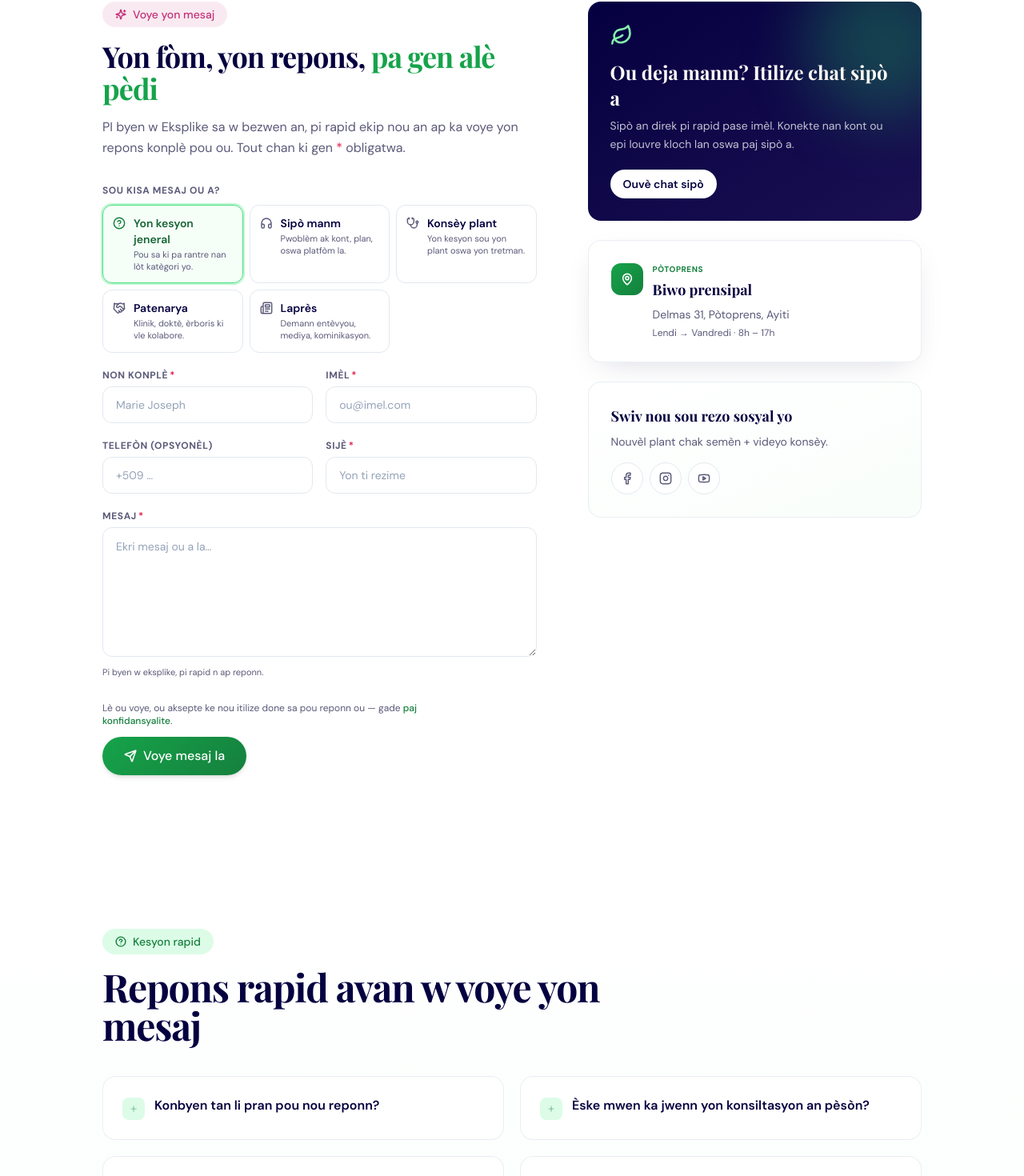
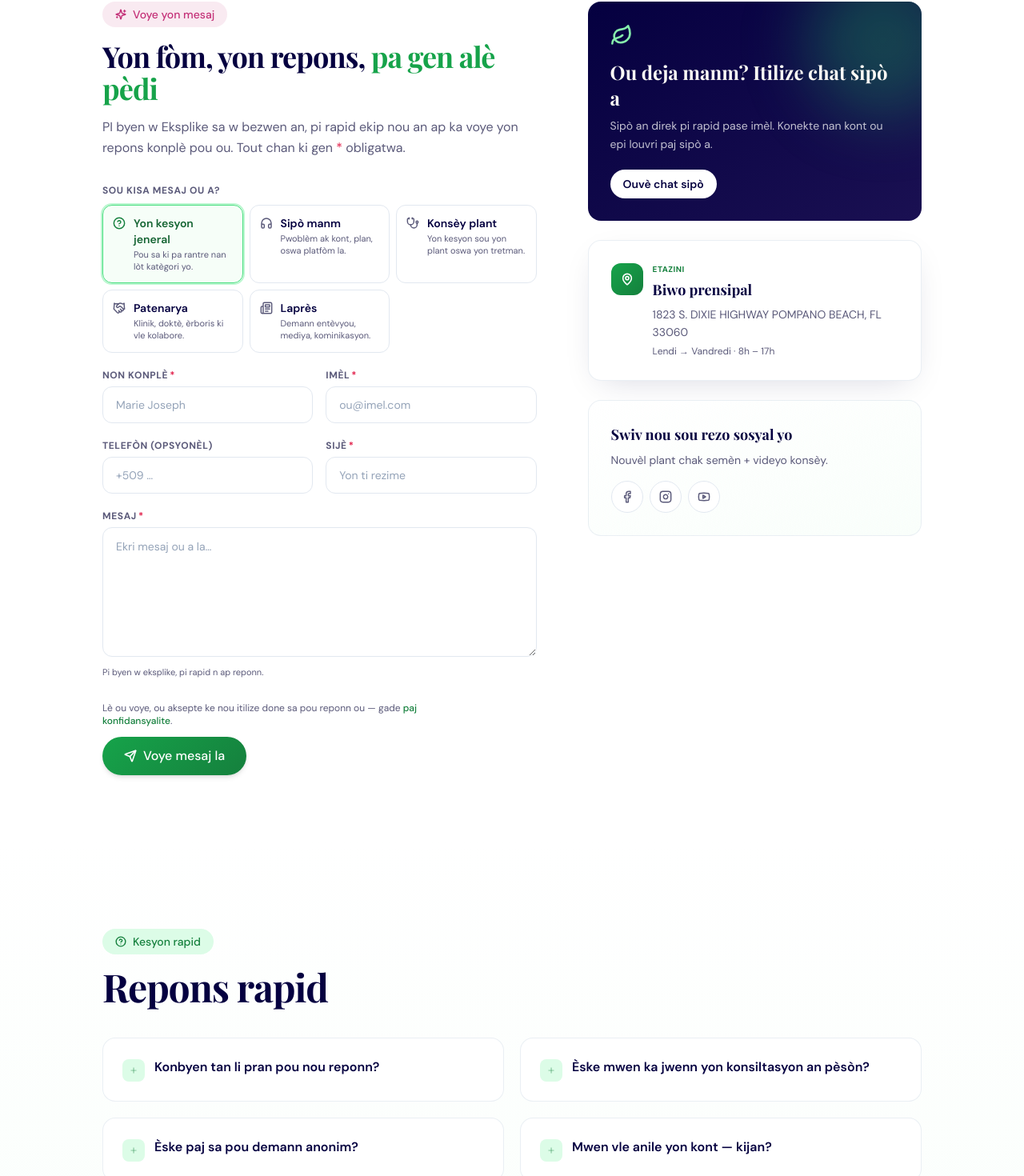
Before and after one commit to hebdev1/Hois.medikaplant.org, a Next.js app: page /kontak in a window 1280 px wide. Shown: the part 901-2371 px from the top of the page at 80% size. Built offline with nearby package versions, Linux system fonts and the light colour scheme.

Commit message:
Update page.tsx

```diff
--- a/app/kontak/page.tsx
+++ b/app/kontak/page.tsx
@@ -204,7 +204,7 @@ export default function KontakPage() {
                 </h3>
                 <p className="relative mt-2 text-sm text-white/75 leading-relaxed">
                   Sipò an direk pi rapid pase imèl. Konekte nan kont ou epi
-                  louvre kloch lan oswa paj sipò a.
+                  louvri paj sipò a.
                 </p>
                 <Link
                   href="/dashboard/support"
@@ -222,13 +222,13 @@ export default function KontakPage() {
                   </span>
                   <div>
                     <div className="text-[10px] font-bold uppercase tracking-wider text-brand-700">
-                      Pòtoprens
+                      Etazini
                     </div>
                     <h3 className="font-display text-lg font-bold text-ink mt-1">
                       Biwo prensipal
                     </h3>
                     <p className="text-sm text-ink-muted mt-1.5 leading-relaxed">
-                      Delmas 31, Pòtoprens, Ayiti
+                      1823 S. DIXIE HIGHWAY POMPANO BEACH, FL 33060
                     </p>
                     <p className="text-xs text-ink-muted mt-1">
                       Lendi → Vandredi · 8h – 17h
@@ -274,7 +274,7 @@ export default function KontakPage() {
               Kesyon rapid
             </span>
             <h2 className="font-display text-3xl md:text-5xl font-bold tracking-tight text-ink leading-tight">
-              Repons rapid avan w voye yon mesaj
+              Repons rapid
             </h2>
           </div>
 
```
